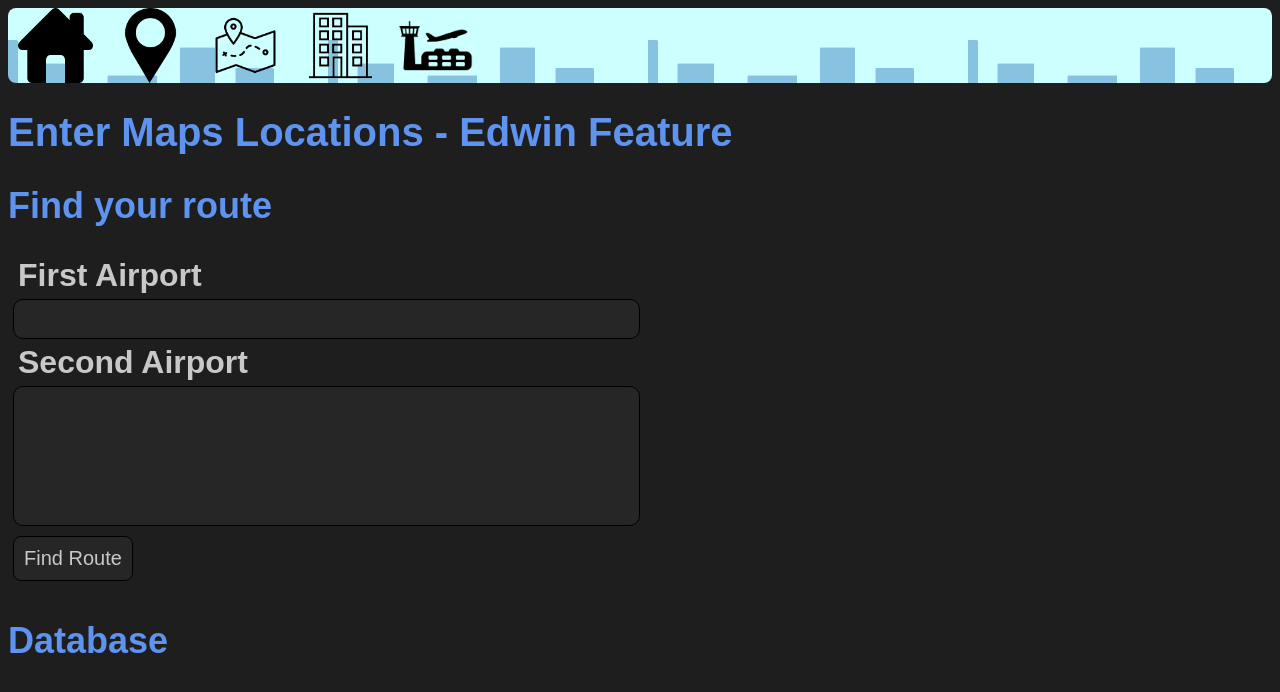
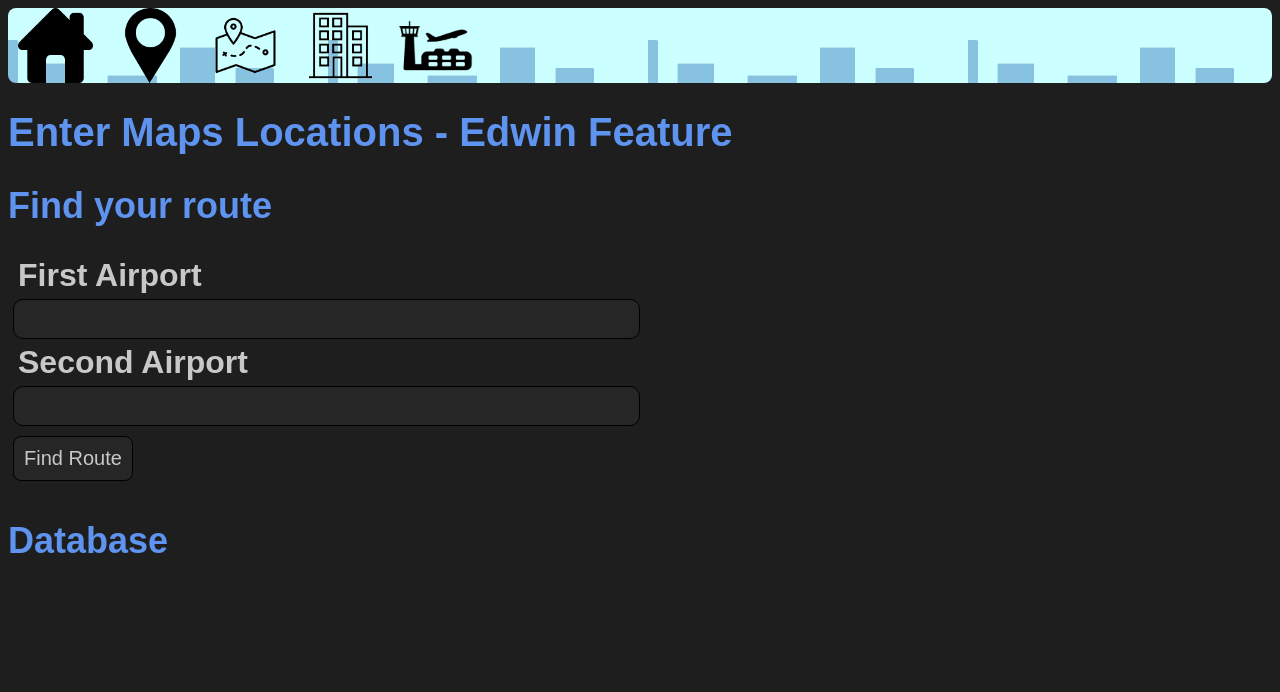
Before and after one commit to raunak2007/RECS-repo, a Jekyll site: the page maps.html, which Jekyll copies as it is, in a window 1280 px wide. Shown: the top 692 px of the page. Built offline with Jekyll 4.4.1, drawn with Linux system fonts in a browser that asks for light colours; nearby versions of some CDN libraries; a script that is not in the unit is left out.

Commit message:
edit text box

```diff
--- a/maps.html
+++ b/maps.html
@@ -15,7 +15,7 @@
       <h4>First Airport</h4>
       <textarea id="post-title" class="textarea-title"></textarea>
       <h4>Second Airport</h4>
-      <textarea id="post-title" class="textarea-text"></textarea> <br>
+      <textarea id="post-title" class="textarea-title"></textarea> <br>
       <button type="submit">Find Route</button>
     </form>
     <h2>Database</h2>
```
